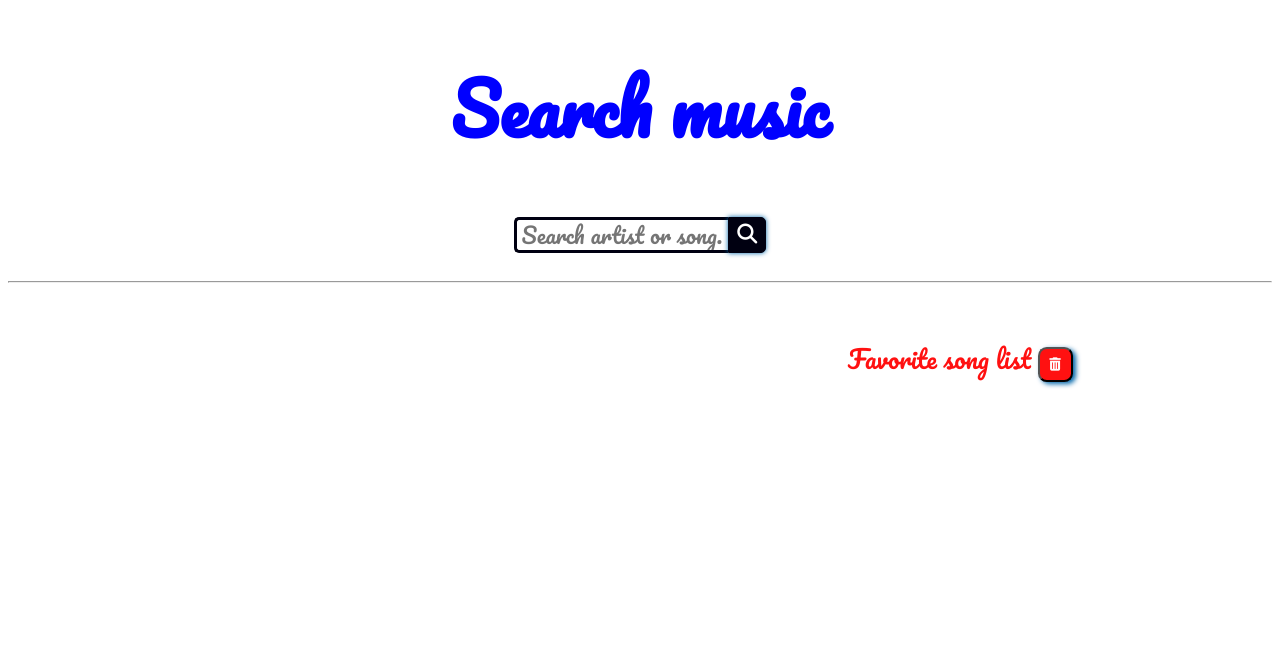
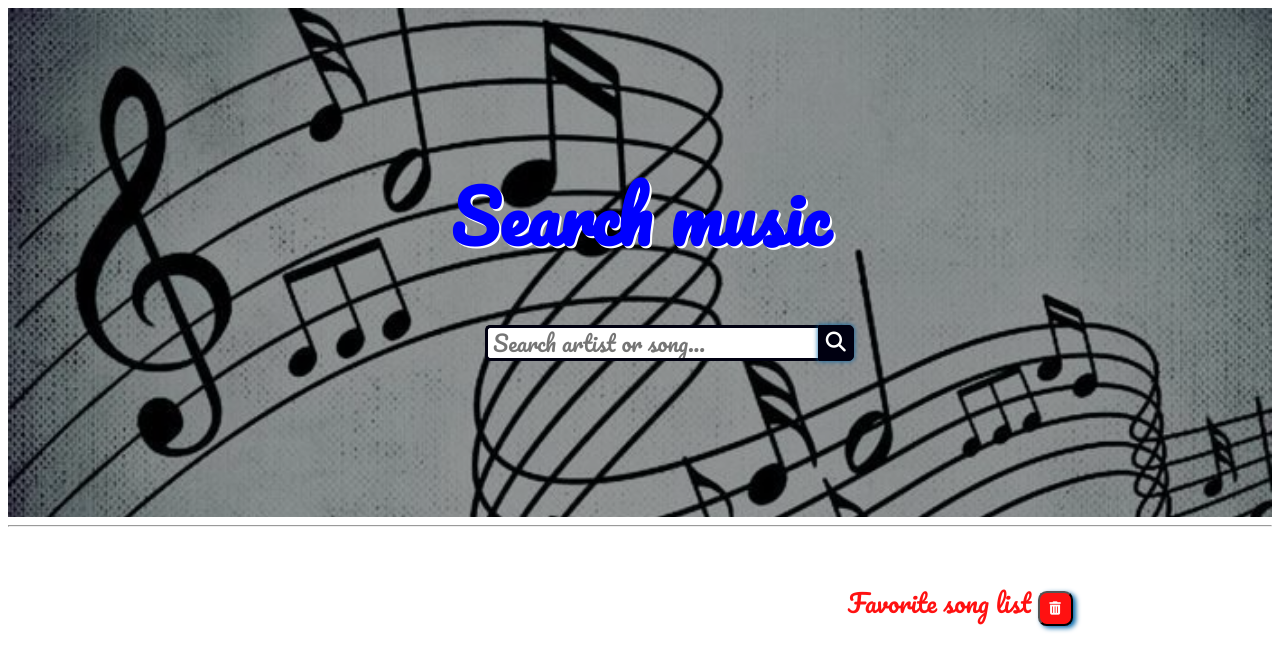
Before and after one commit to pierre1590/Front-end-project, a plain HTML site: page index.html in a window 1280 px wide. Drawn offline with Linux system fonts and the light colour scheme.

Commit message:
Update frontend project

```diff
--- a/index.html
+++ b/index.html
@@ -11,10 +11,8 @@
               <title>Favorite songs</title>
     </head>
     <body>
-
-        <h1>Search music</h1>
-            <div class="container">
-            </header>
+        <header>
+           <h1>Search music</h1>
                 <form id="form">
                     <div class="search-box">
                         <input type="text" class="search" id="search" placeholder="Search artist or song..."/>
@@ -24,7 +22,7 @@
                     </div>
                 </form>
                 <p id="notifications"></p>
-            </header>
+        </header>
             <hr/>
             <section class="columns">
                 <div class="column">
@@ -43,6 +41,7 @@
                 </div>
             </section>
 
+
        <script src="js/apps.js"></script>
     </body>
 </html>
--- a/style.css
+++ b/style.css
@@ -2,7 +2,7 @@
 
 
 header{
-    background: url('img/music.jpg');
+    background: url('img/music.jpeg');
     background-size: cover;
     background-repeat: no-repeat;
     color:  #fff;
@@ -31,25 +31,26 @@ header *{
 
 
 h1{
-    top: 0;
+
     font-size:70px;
     text-align: center;
     color:blue;
     font-family: 'Pacifico',serif;
+    text-shadow: 2px 2px #fff;
 }
 
 
 
 .search-box{
     top: 15%;
-    left: 40%;
-    width: 20%;
+    left: 8%;
+    width: 100%;
     position: relative;
     display: flex;
 }
 
 .search{
-    width: 85%;
+    width: 100%;
     border: 3px solid #001;
     border-right: none;
     border-radius: 5px 0 0 5px;
@@ -104,9 +105,12 @@ display: flex;
 
 
 #notifications{
+    left:10%;
     font-size: 28px;
     color: #f01;
     font-family: 'Pacifico',serif;
+    background: #fff;
+    border-radius: 10px;
 }
 
 .results{
```
